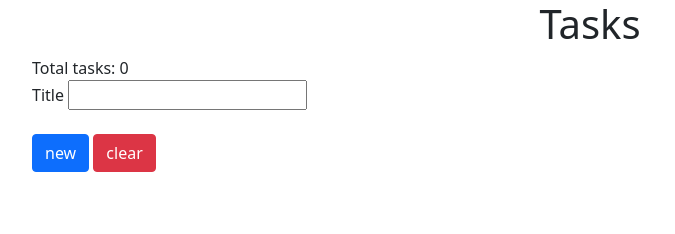
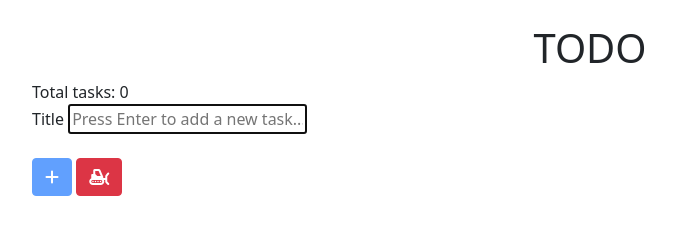
Before and after one commit to rsh-12/oh-no-another-one-todo-list, a plain HTML site: page index.html in a window 1280 px wide. Shown: the whole page, without its empty margins (50-725 px from the left). Drawn offline with nearby package versions, Linux system fonts and the light colour scheme.

Commit message:
Update index.html

```diff
--- a/index.html
+++ b/index.html
@@ -10,21 +10,25 @@
           integrity="sha384-1BmE4kWBq78iYhFldvKuhfTAU6auU8tT94WrHftjDbrCEXSU1oBoqyl2QvZ6jIW3" crossorigin="anonymous">
     <link rel="stylesheet" href="css/style.css">
     <script src="./js/index.js"></script>
+    <script src="https://kit.fontawesome.com/f2cc80cc35.js" crossorigin="anonymous"></script>
 </head>
 
 <body>
 
 <div class="container">
-    <h1 style="text-align: center">Tasks</h1>
+    <br>
+
+    <h1 style="text-align: center">TODO</h1>
     <div>Total tasks: <span id="span__total"></span></div>
 
     <label>Title
-        <input id="input__title" type="text">
+        <input onkeyup="validateInput(this)"
+                autofocus id="input__title" type="text" placeholder="Press Enter to add a new task...">
     </label>
     <br>
     <br>
-    <button class="btn btn-primary" onclick="saveTask()">new</button>
-    <button class="btn btn-danger" onclick="clearStorage()">clear</button>
+    <button disabled="disabled" id="btn__add" class="btn btn-primary btn__event" onclick="saveTask()"><i class="fas fa-plus"></i></button>
+    <button id="btn__clear" class="btn btn-danger btn__event" onclick="clearStorage()"><i class="fas fa-snowplow"></i></button>
 
     <br><br>
     <br><br>
```
